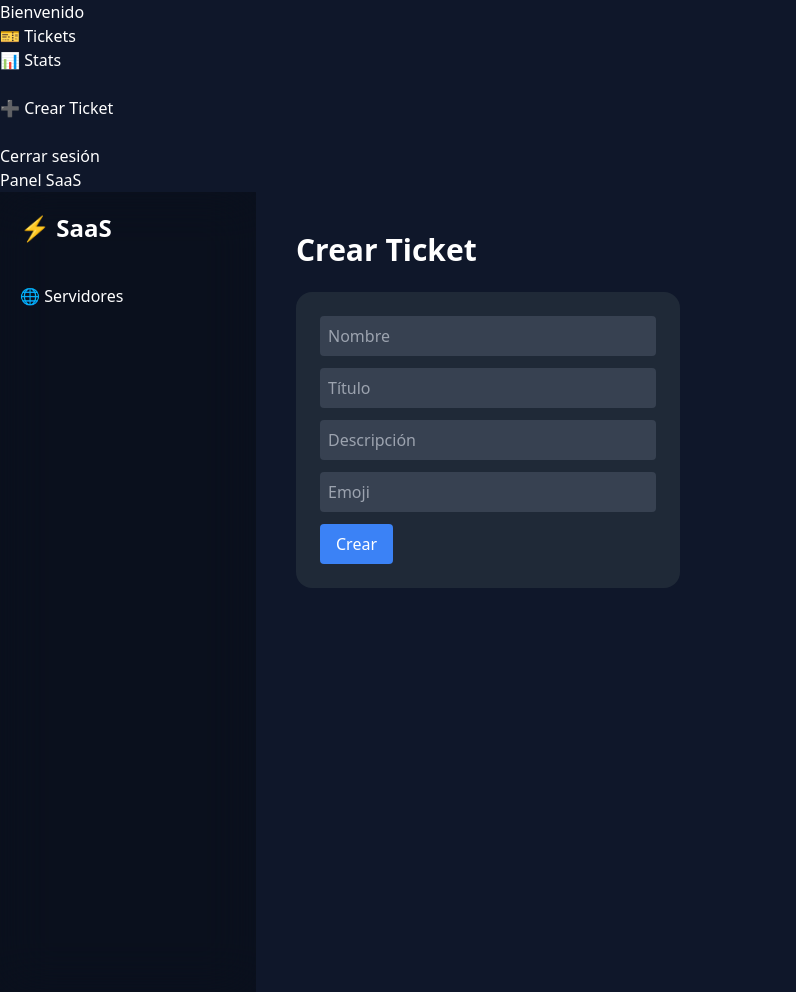
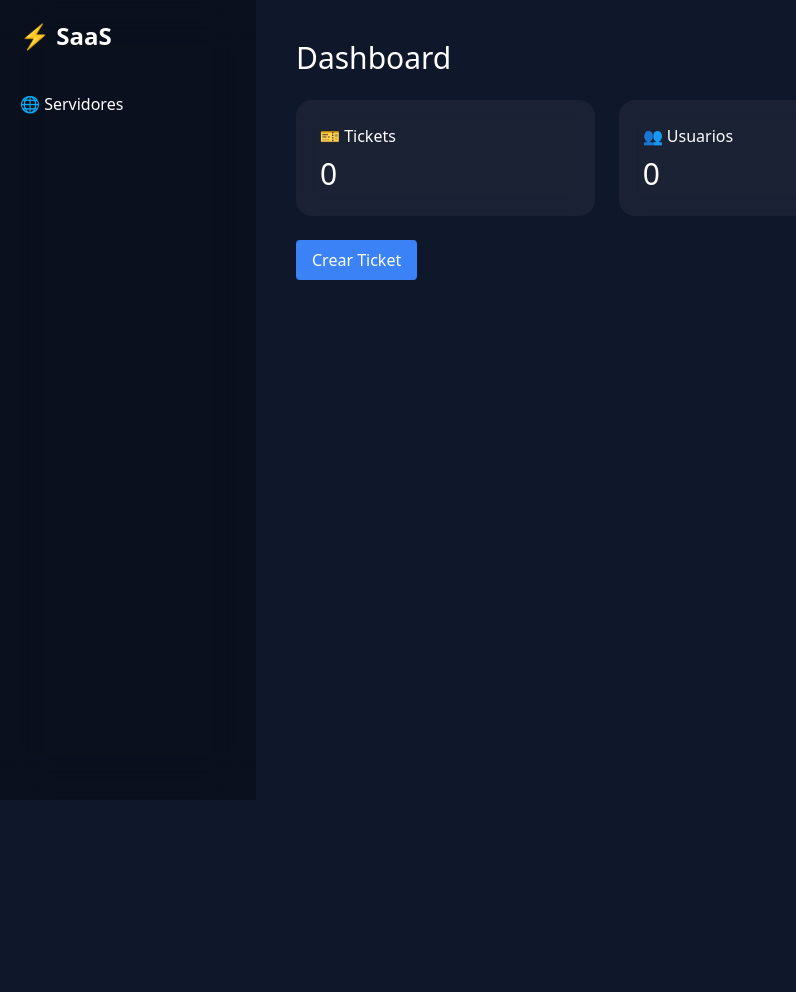
Before and after one commit to juniordiazz352-lgtm/Soportesb, a Flask app: template web/templates/dashboard.html in a window 1280 px wide. Shown: the whole page, without its empty margins (0-796 px from the left). After the commit the page ends 800 px from the top, so only its background shows below. Run offline with Flask 3, Linux system fonts and the light colour scheme; the template is opened without the code that fills it, so the values that code supplies are empty; parts of the project's set-up code (start-up, migrations or seed data) failed here and were passed over; some libraries are stand-ins or nearby versions.

Commit message:
Update dashboard.html

```diff
--- a/web/templates/dashboard.html
+++ b/web/templates/dashboard.html
@@ -1,50 +1,25 @@
-<h1>Bienvenido {{ user.username }}</h1>
-
-<h2>🎫 Tickets</h2>
-{% for name, t in tickets.items() %}
-<p>{{ t.titulo }} - {{ t.descripcion }}</p>
-{% endfor %}
-
-<h2>📊 Stats</h2>
-{% for user, count in stats.items() %}
-<p>{{ user }} → {{ count }}</p>
-{% endfor %}
-
-<br>
-<a href="/create_ticket">➕ Crear Ticket</a>
-<br><br>
-<a href="/logout">Cerrar sesión</a>
-
-<h1>Panel SaaS</h1>
-
-{% for t in tickets %}
-<p>{{ t[3] }} - {{ t[4] }}</p>
-{% endfor %}
-
 {% extends "base.html" %}
-
 {% block content %}
 
-<h1 class="text-3xl font-bold mb-6">Crear Ticket</h1>
+<h1 class="text-3xl mb-6">Dashboard</h1>
 
-<form method="POST" class="bg-gray-800 p-6 rounded-2xl w-96">
+<div class="grid grid-cols-3 gap-6">
 
-<input name="nombre" placeholder="Nombre"
-class="w-full mb-3 p-2 rounded bg-gray-700">
+<div class="card p-6 rounded-2xl hover:scale-105 transition">
+<h2>🎫 Tickets</h2>
+<p class="text-3xl mt-2">0</p>
+</div>
 
-<input name="titulo" placeholder="Título"
-class="w-full mb-3 p-2 rounded bg-gray-700">
+<div class="card p-6 rounded-2xl hover:scale-105 transition">
+<h2>👥 Usuarios</h2>
+<p class="text-3xl mt-2">0</p>
+</div>
 
-<input name="descripcion" placeholder="Descripción"
-class="w-full mb-3 p-2 rounded bg-gray-700">
+</div>
 
-<input name="emoji" placeholder="Emoji"
-class="w-full mb-3 p-2 rounded bg-gray-700">
-
-<button class="bg-blue-500 px-4 py-2 rounded hover:bg-blue-600">
-Crear
-</button>
-
-</form>
+<a href="/create_ticket"
+class="mt-6 inline-block bg-blue-500 px-4 py-2 rounded hover:bg-blue-600 transition">
+Crear Ticket
+</a>
 
 {% endblock %}
```
